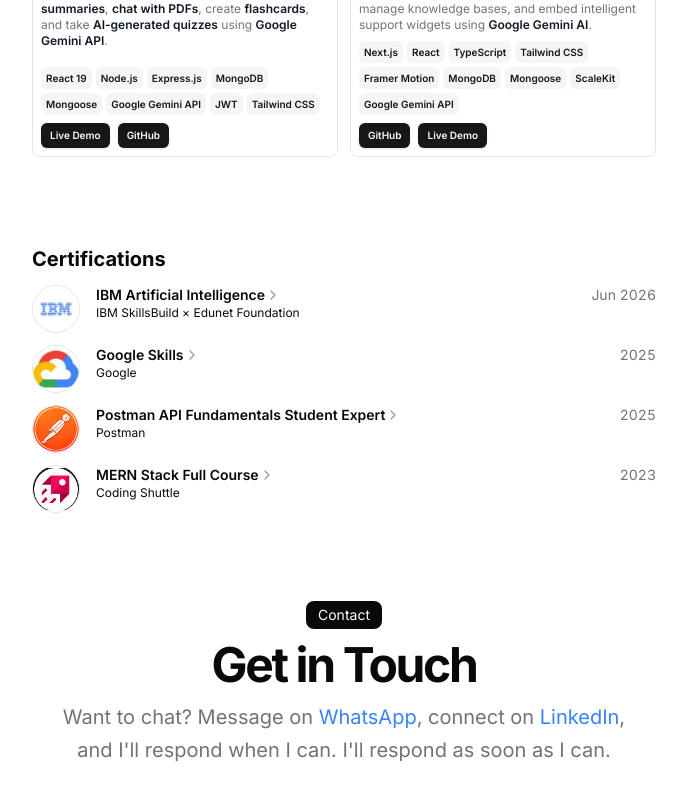
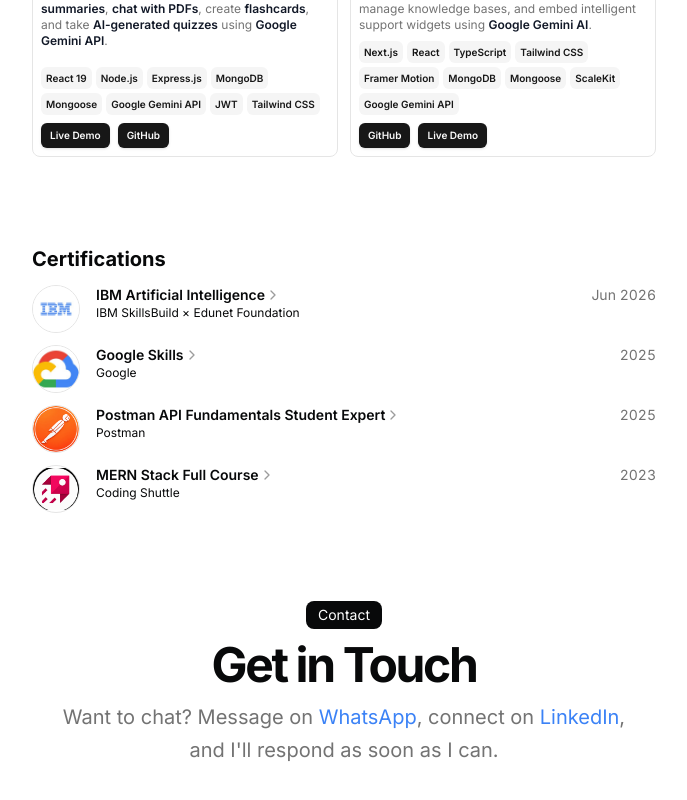
Before and after one commit to RITIKSINGH-DEOS/RS-Portfolio, a Next.js app: page / in a window 1280 px wide. Shown: the part 2117-2917 px from the top of the page, without its empty margins (296-983 px from the left). Built offline with nearby package versions, Linux system fonts and the light colour scheme.

Commit message:
Fix ESLint apostrophe issue

```diff
--- a/src/app/page.tsx
+++ b/src/app/page.tsx
@@ -222,7 +222,7 @@
                 >
                   LinkedIn
                 </Link>
-                , and I&apos;ll respond when I can. I'll respond as soon as I can.
+               , and I&apos;ll respond as soon as I can.
               </p>
             </div>
           </BlurFade>
```
